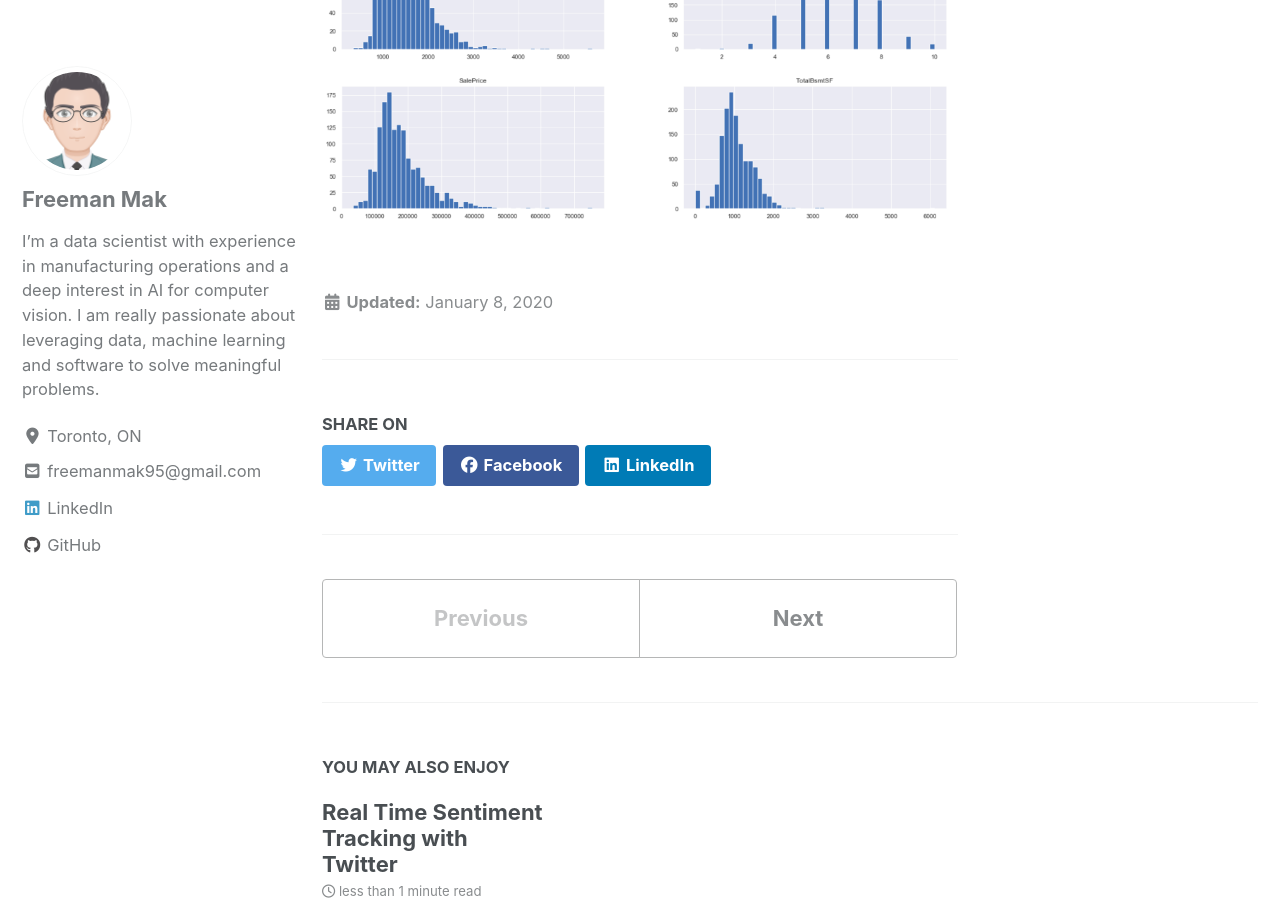
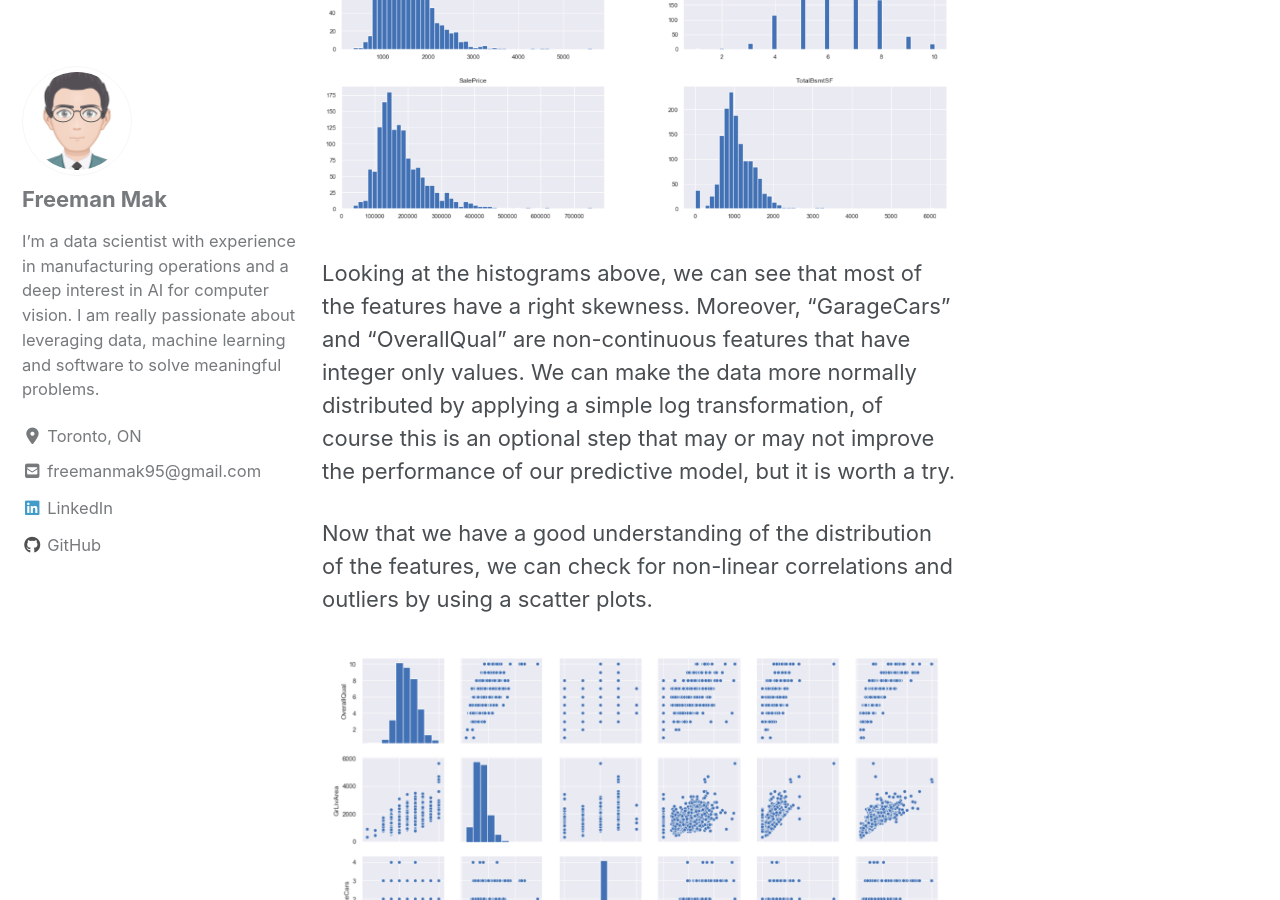
Before and after one commit to Fmak95/fmak95.github.io, a Jekyll site: the page built from _posts/2020-01-08-housePricePredictor.md, in a window 1280 px wide and 900 px high, scrolled down 2682 px. Built offline with Jekyll 4.4.1, drawn with Linux system fonts in a browser that asks for light colours; cached includes are drawn as plain includes; nearby versions of some CDN libraries; some of the changed text lies outside the part shown.

Commit message:
Minor Updates

```diff
--- a/_posts/2020-01-08-housePricePredictor.md
+++ b/_posts/2020-01-08-housePricePredictor.md
@@ -27,4 +27,10 @@ Let's examine these features more closely and look at their distribution. Ideall
 
 <img src="/assets/images/house-price-predictor/distribution.png"/>
 
+Looking at the histograms above, we can see that most of the features have a right skewness. Moreover, "GarageCars" and "OverallQual" are non-continuous features that have integer only values. We can make the data more normally distributed by applying a simple log transformation, of course this is an optional step that may or may not improve the performance of our predictive model, but it is worth a try.
+
+Now that we have a good understanding of the distribution of the features, we can check for non-linear correlations and outliers by using a scatter plots.
+
+<img src="/assets/images/house-price-predictor/scatter-plots.png"/>
+
 <!-- First, we check the dataset to see how many features contain missing values. When faced with missing values there are generally two things you can do: either try to fill in the missing data with the statistical mean or mode, this is called data imputation, or you can simply remove the feature and not include it in your predictive model. More advanced techniques exist such as adding an extra feature that indicates which values are missing and combining that with a data imputation. -->
```
Also changed, not shown: assets/images/house-price-predictor/scatter-plots.png (added).
